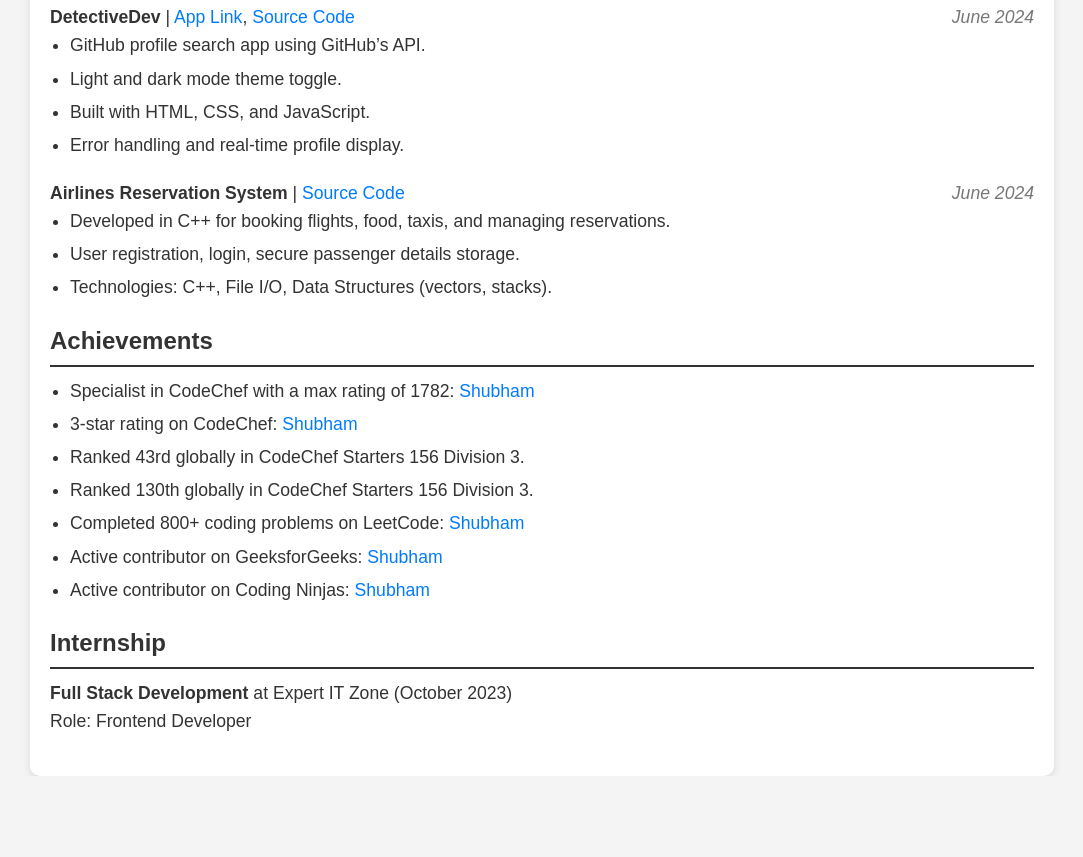
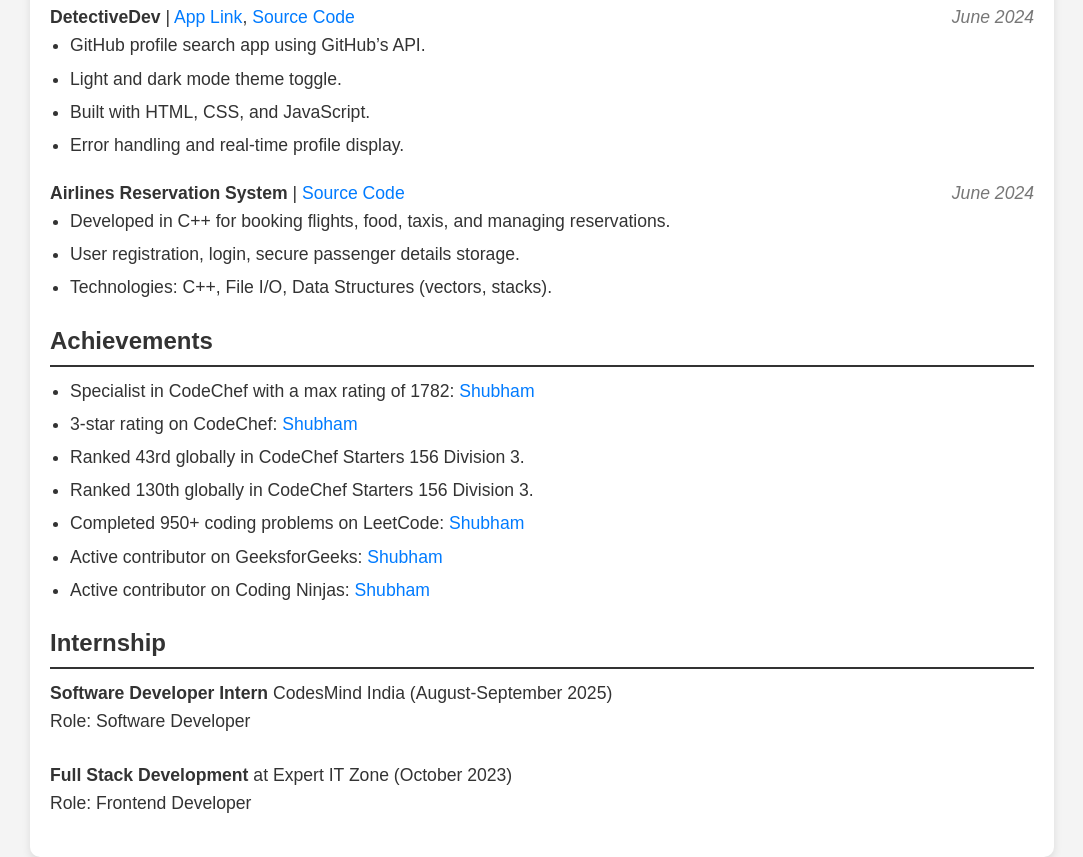
Before and after one commit to Shubhamkrkeshri21/shubham_Resume, a plain HTML site: page index.html in a window 1280 px wide. Shown: the part 952-1809 px from the top of the page, without its empty margins (98-1181 px from the left). Before the commit the page ends 1728 px from the top, so only its background shows below. Drawn offline with Linux system fonts and the light colour scheme.

Commit message:
Update index.html

```diff
--- a/index.html
+++ b/index.html
@@ -27,7 +27,7 @@
 
     <section class="professional-summary">
       <h2>Professional Summary</h2>
-      <p>I am a Computer Science graduate from BNMIT, Bangalore, skilled in C++, Java, Python and JavaScript. I have experience in software development, competitive programming (900+ LeetCode problems, 3-star CodeChef), and building projects like a Review-Art Community platform and an Airline Reservation System.</p>
+      <p>I am a Computer Science graduate from BNMIT, Bangalore, skilled in C++, Java, Python and JavaScript. I have experience in software development, competitive programming (950+ LeetCode problems, 3-star CodeChef), and building projects like a Review-Art Community platform and an Airline Reservation System.</p>
     </section>
 
     <section class="education">
@@ -101,7 +101,7 @@
         <li>3-star rating on CodeChef: <a href="https://www.codechef.com/users/shubham2101">Shubham</a></li>
         <li>Ranked 43rd globally in CodeChef Starters 156 Division 3.</li>
         <li>Ranked 130th globally in CodeChef Starters 156 Division 3.</li>
-        <li>Completed 800+ coding problems on LeetCode: <a href="https://leetcode.com/u/Shubham2121/">Shubham</a></li>
+        <li>Completed 950+ coding problems on LeetCode: <a href="https://leetcode.com/u/Shubham2121/">Shubham</a></li>
         <li>Active contributor on GeeksforGeeks: <a href="https://www.geeksforgeeks.org/user/shubhamkuma2tp7/">Shubham</a></li>
         <li>Active contributor on Coding Ninjas: <a href="https://www.naukri.com/code360/profile/5a1e640d-80fc-4fb4-b792-bfce526d0409">Shubham</a></li>
       </ul>
@@ -109,6 +109,10 @@
 
     <section class="internship">
       <h2>Internship</h2>
+      <p><strong>Software Developer Intern</strong> CodesMind India (August-September 2025)<br />
+        Role: Software Developer
+      </p>
+      <br>
       <p><strong>Full Stack Development</strong> at Expert IT Zone (October 2023)<br />
         Role: Frontend Developer
       </p>
```
